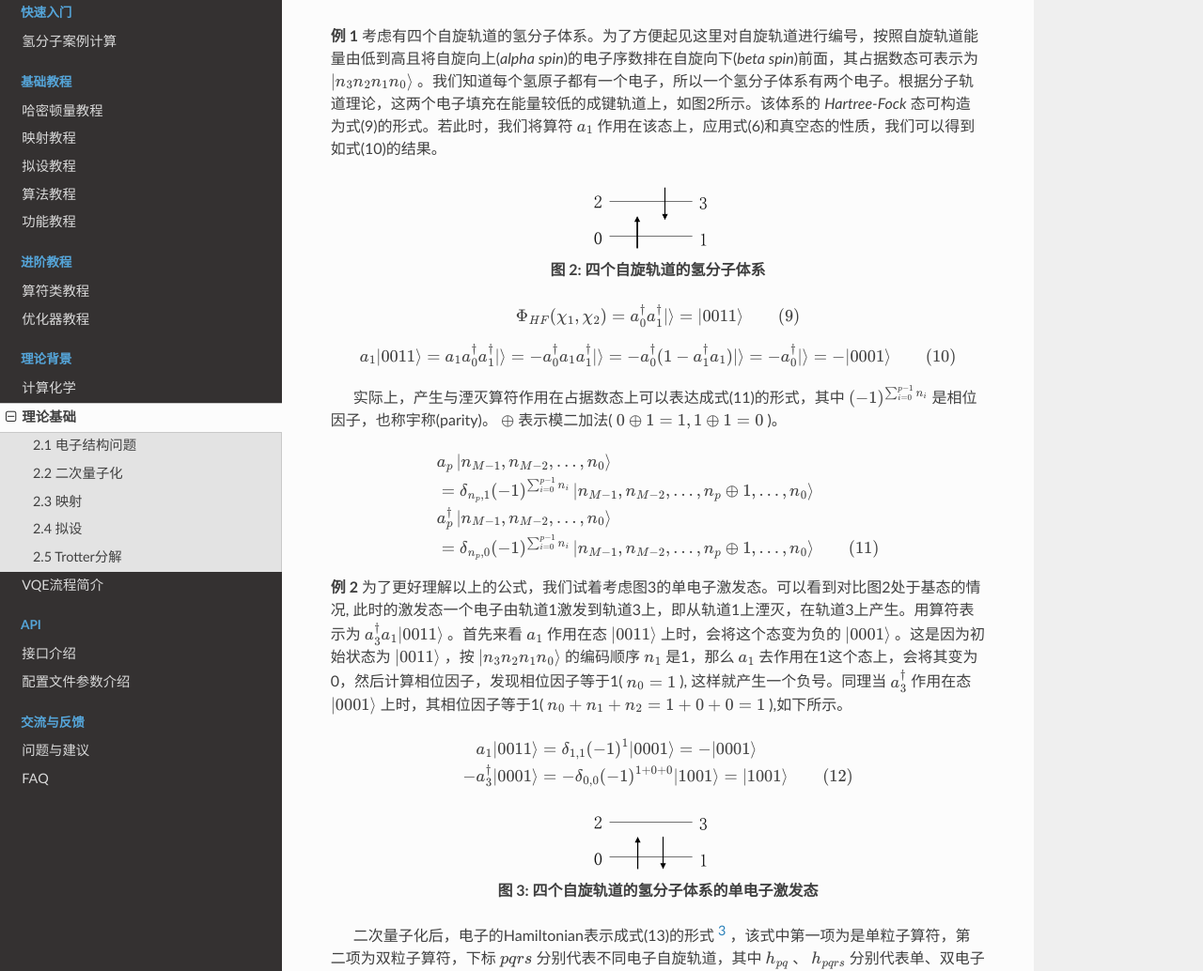
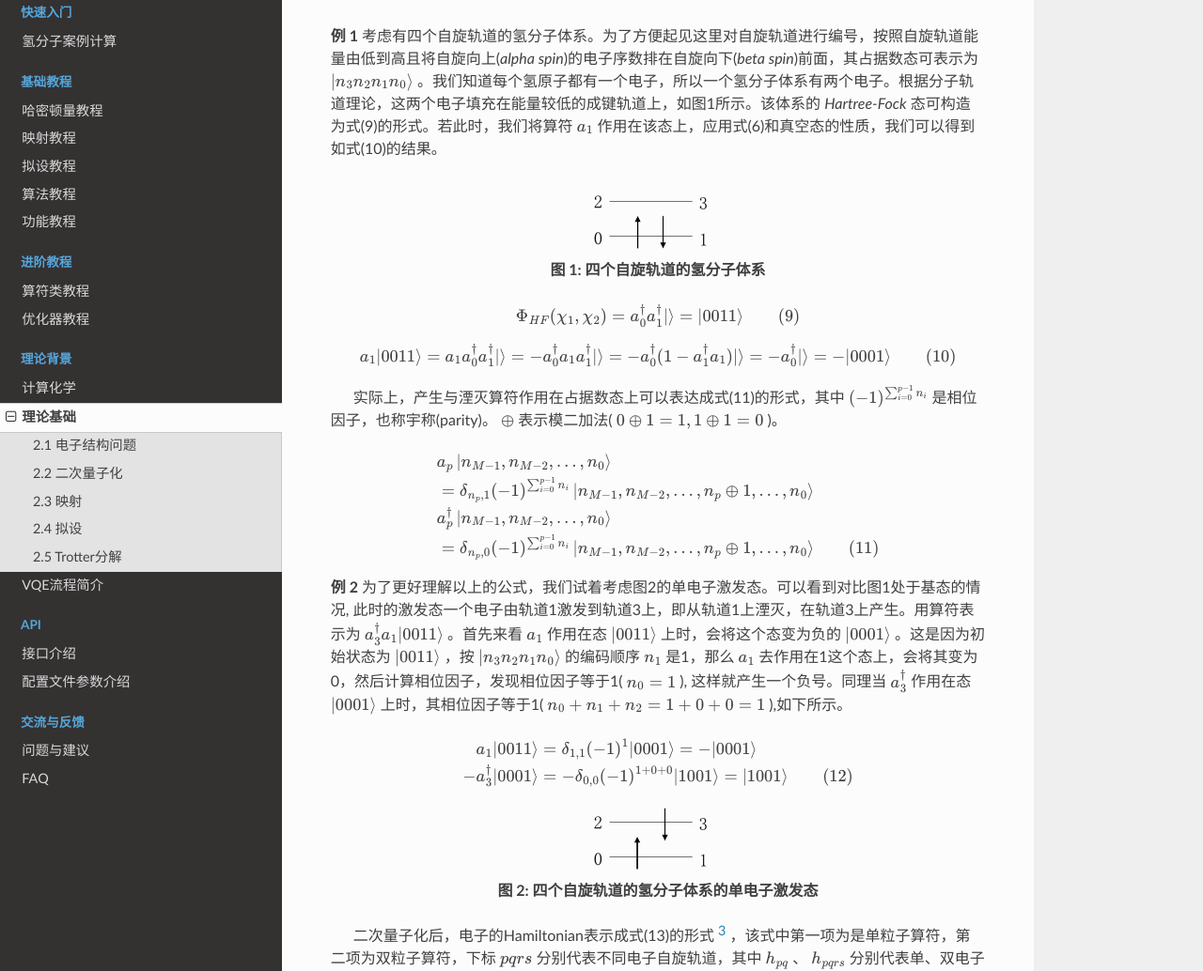
Before and after one commit to OriginQ/pyChemiQ-tutorial, a Sphinx documentation site: the page built from source/05theory/theoreticalbackground.rst, in a window 1280 px wide and 1400 px high, scrolled down 1531 px. Shown: the part 181-1215 px from the top of the window at 94% size. Built offline with Sphinx 7.4.7 and the Read the Docs theme 2.0.0, drawn with Linux system fonts in a browser that asks for light colours; some of the changed text lies outside the part shown.

Commit message:
<modify> correct typos

```diff
--- a/source/02start/quickstart.rst
+++ b/source/02start/quickstart.rst
@@ -9,7 +9,7 @@
 
     # 先导入需要用到的包
     from pychemiq import Molecules,ChemiQ,QMachineType
-    from pychemiq.Transform.Mapping import (jordan_wigner,MappingType)
+    from pychemiq.Transform.Mapping import jordan_wigner,MappingType
     from pychemiq.Optimizer import vqe_solver
     from pychemiq.Circuit.Ansatz import UCC
     import numpy as np
--- a/source/03basis/ansatz.rst
+++ b/source/03basis/ansatz.rst
@@ -4,7 +4,7 @@
   为了获得与体系量子终态相近的试验波函数，我们需要一个合适的波函数假设，我们称之为拟设(Ansatz)。并且理论上，假设的试验态与理想波函数越接近，越有利于后面得到正确基态能量。实际上，使用VQE算法在量子计算机上模拟分子体系基态问题，最终都是转换到在量子计算机上对态进行演化，制备出最接近真实基态的试验态波函数。最后在对哈密顿量进行测量求得最小期望值，即基态能量。经典的传统计算化学领域已经发展了多种多样的波函数构造方法，比如组态相互作用法(Configuration Interaction, CI) [1]_ , 耦合簇方法(Coupled-Cluster, CC)等 [2]_ 。
 
   目前，应用在VQE上的主流拟设主要分为两大类，一类化学启发拟设，如酉正耦合簇(Unitary Coupled-Cluster, UCC) [3]_ ，另一类是基于量子计算机硬件特性构造的拟设，即Hardware-Efficient拟设 [4]_ 。
-截至现在，pyChemiQ支持的拟设有Unitary Coupled Cluster(UCC)、Hardware-Efficient、Symmetry-Preserved [5]_ 来构造量子电路。
+截至现在，pyChemiQ支持的拟设有Unitary Coupled Cluster(UCC)、Hardware-Efficient、Symmetry-Preserved [5]_ 来构造量子电路，通过自定义的方式构建量子线路拟设详见进阶教程的 :doc:`../04advanced/circuit`。
 
   在基础教程中代码示例中使用的都是UCCSD, 比如计算LiH分子:
 
--- a/source/05theory/theoreticalbackground.rst
+++ b/source/05theory/theoreticalbackground.rst
@@ -47,12 +47,12 @@
   在二次量子化的框架下，slater determinant可以表示成占据数态(occupation number state),这里采用轨道序数从右向左依次递增的约定,如式(7)所示。其中N为电子数，M为自旋轨道数。当自旋轨道 :math:`\chi_p` 被电子占据时， :math:`n_p` 为1时(此时该自旋轨道 :math:`\chi_p` 在 :math:`\Phi` 的表达式中)；反之，未被占据时， :math:`n_p` 为0(此时该自旋轨道不在 :math:`\Phi` 的表达式中)。换句话说，占据数态是一组只包含0和1的二元的数串，其长度是自旋轨道的数量，每一位上的1表示该编号下的自旋轨道是被占据的。
 由此我们可以将一系列产生算符作用在真空态 :math:`|\rangle` 来构造任何系统的Hartree-Fock态。如式(8)所示。下面我们来举个例子理解一下这两个算符。
 
-**例 1** 考虑有四个自旋轨道的氢分子体系。为了方便起见这里对自旋轨道进行编号，按照自旋轨道能量由低到高且将自旋向上(`alpha spin`)的电子序数排在自旋向下(`beta spin`)前面，其占据数态可表示为 :math:`|n_3 n_2 n_1 n_0\rangle` 。我们知道每个氢原子都有一个电子，所以一个氢分子体系有两个电子。根据分子轨道理论，这两个电子填充在能量较低的成键轨道上，如图2所示。该体系的 `Hartree-Fock` 态可构造为式(9)的形式。若此时，我们将算符 :math:`a_1` 作用在该态上，应用式(6)和真空态的性质，我们可以得到如式(10)的结果。
+**例 1** 考虑有四个自旋轨道的氢分子体系。为了方便起见这里对自旋轨道进行编号，按照自旋轨道能量由低到高且将自旋向上(`alpha spin`)的电子序数排在自旋向下(`beta spin`)前面，其占据数态可表示为 :math:`|n_3 n_2 n_1 n_0\rangle` 。我们知道每个氢原子都有一个电子，所以一个氢分子体系有两个电子。根据分子轨道理论，这两个电子填充在能量较低的成键轨道上，如图1所示。该体系的 `Hartree-Fock` 态可构造为式(9)的形式。若此时，我们将算符 :math:`a_1` 作用在该态上，应用式(6)和真空态的性质，我们可以得到如式(10)的结果。
 
-.. image:: ./picture/fer_ex1.png
+.. image:: ./picture/fer_hf.png
    :align: center
    :scale: 50%
-.. centered:: 图 2: 四个自旋轨道的氢分子体系
+.. centered:: 图 1: 四个自旋轨道的氢分子体系
 
 
 .. math::
@@ -68,16 +68,16 @@
 	&a_p^{\dagger}\left|n_{M-1}, n_{M-2}, \ldots, n_0\right\rangle \\
 	&=\delta_{n_p, 0}(-1)^{\sum_{i=0}^{p-1} n_i}\left|n_{M-1}, n_{M-2}, \ldots, n_p \oplus 1, \ldots, n_0\right\rangle \qquad (11)
 
-**例 2** 为了更好理解以上的公式，我们试着考虑图3的单电子激发态。可以看到对比图2处于基态的情况, 此时的激发态一个电子由轨道1激发到轨道3上，即从轨道1上湮灭，在轨道3上产生。用算符表示为 :math:`a_3^{\dagger}a_1|0011\rangle` 。首先来看 :math:`a_1` 作用在态 :math:`|0011\rangle` 上时，会将这个态变为负的 :math:`|0001\rangle` 。这是因为初始状态为 :math:`|0011\rangle` ，按 :math:`|n_3 n_2 n_1 n_0\rangle` 的编码顺序 :math:`n_1` 是1，那么 :math:`a_1` 去作用在1这个态上，会将其变为0，然后计算相位因子，发现相位因子等于1( :math:`n_0=1` ), 这样就产生一个负号。同理当 :math:`a_3^{\dagger}` 作用在态 :math:`|0001\rangle` 上时，其相位因子等于1( :math:`n_0+n_1+n_2=1+0+0=1` ),如下所示。
+**例 2** 为了更好理解以上的公式，我们试着考虑图2的单电子激发态。可以看到对比图1处于基态的情况, 此时的激发态一个电子由轨道1激发到轨道3上，即从轨道1上湮灭，在轨道3上产生。用算符表示为 :math:`a_3^{\dagger}a_1|0011\rangle` 。首先来看 :math:`a_1` 作用在态 :math:`|0011\rangle` 上时，会将这个态变为负的 :math:`|0001\rangle` 。这是因为初始状态为 :math:`|0011\rangle` ，按 :math:`|n_3 n_2 n_1 n_0\rangle` 的编码顺序 :math:`n_1` 是1，那么 :math:`a_1` 去作用在1这个态上，会将其变为0，然后计算相位因子，发现相位因子等于1( :math:`n_0=1` ), 这样就产生一个负号。同理当 :math:`a_3^{\dagger}` 作用在态 :math:`|0001\rangle` 上时，其相位因子等于1( :math:`n_0+n_1+n_2=1+0+0=1` ),如下所示。
 
 .. math::
    a_1|0011\rangle &= \delta_{1, 1}(-1)^{1}|0001\rangle = -|0001\rangle \\
 	-a_3^{\dagger}|0001\rangle &= -\delta_{0, 0}(-1)^{1+0+0}|1001\rangle = |1001\rangle \qquad (12)
 
-.. image:: ./picture/fer_hf.png
+.. image:: ./picture/fer_ex1.png
    :align: center
    :scale: 50%
-.. centered:: 图 3: 四个自旋轨道的氢分子体系的单电子激发态
+.. centered:: 图 2: 四个自旋轨道的氢分子体系的单电子激发态
 
   二次量子化后，电子的Hamiltonian表示成式(13)的形式 [3]_ ，该式中第一项为是单粒子算符，第二项为双粒子算符，下标 :math:`pqrs` 分别代表不同电子自旋轨道，其中 :math:`h_{pq}` 、 :math:`h_{pqrs}` 分别代表单、双电子积分，计算公式如式(14)所示。如果选定基组，我们就可以确定积分的具体值。
 
```
Also changed, not shown: other parts of source/05theory/theoreticalbackground.rst (+2 -2 lines).
